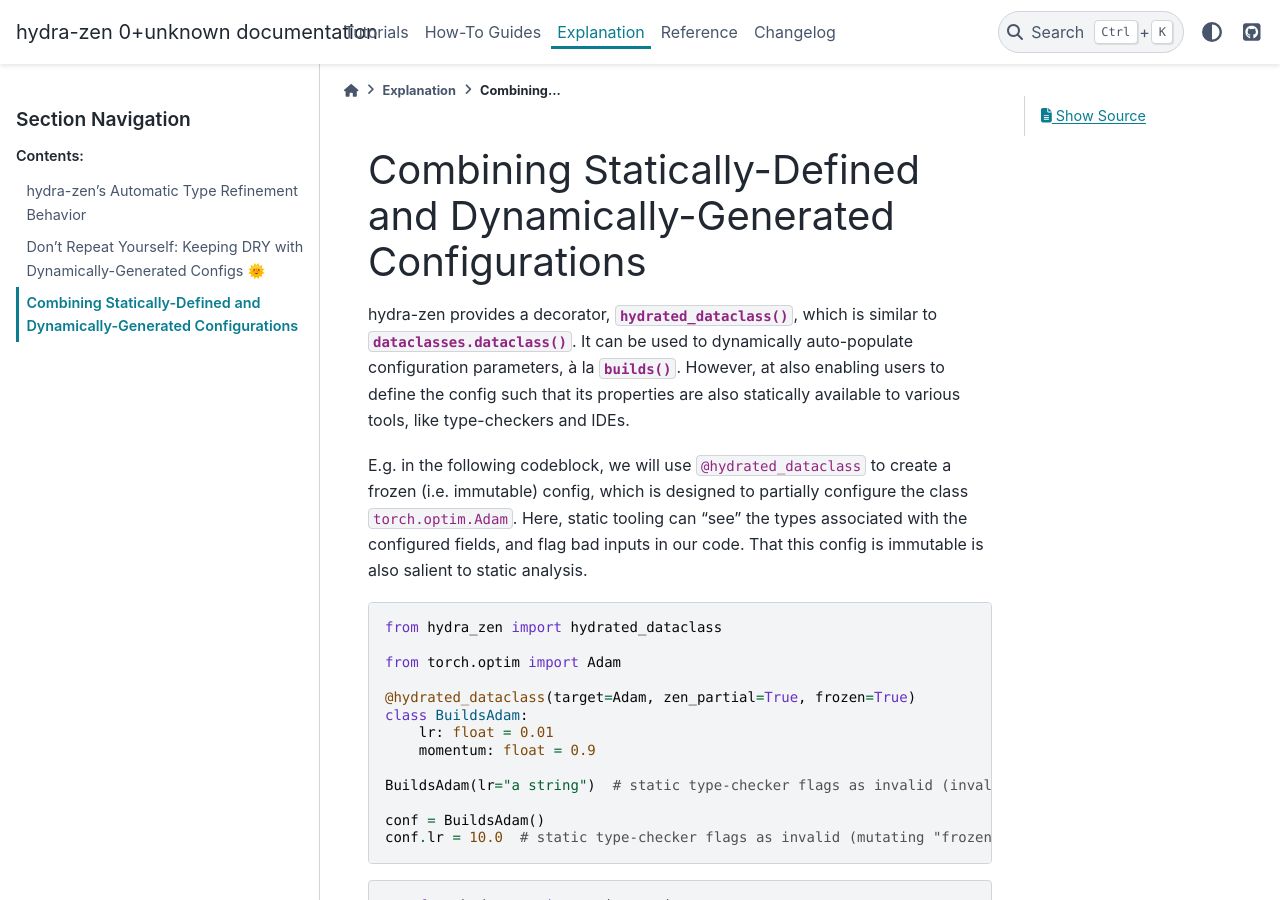
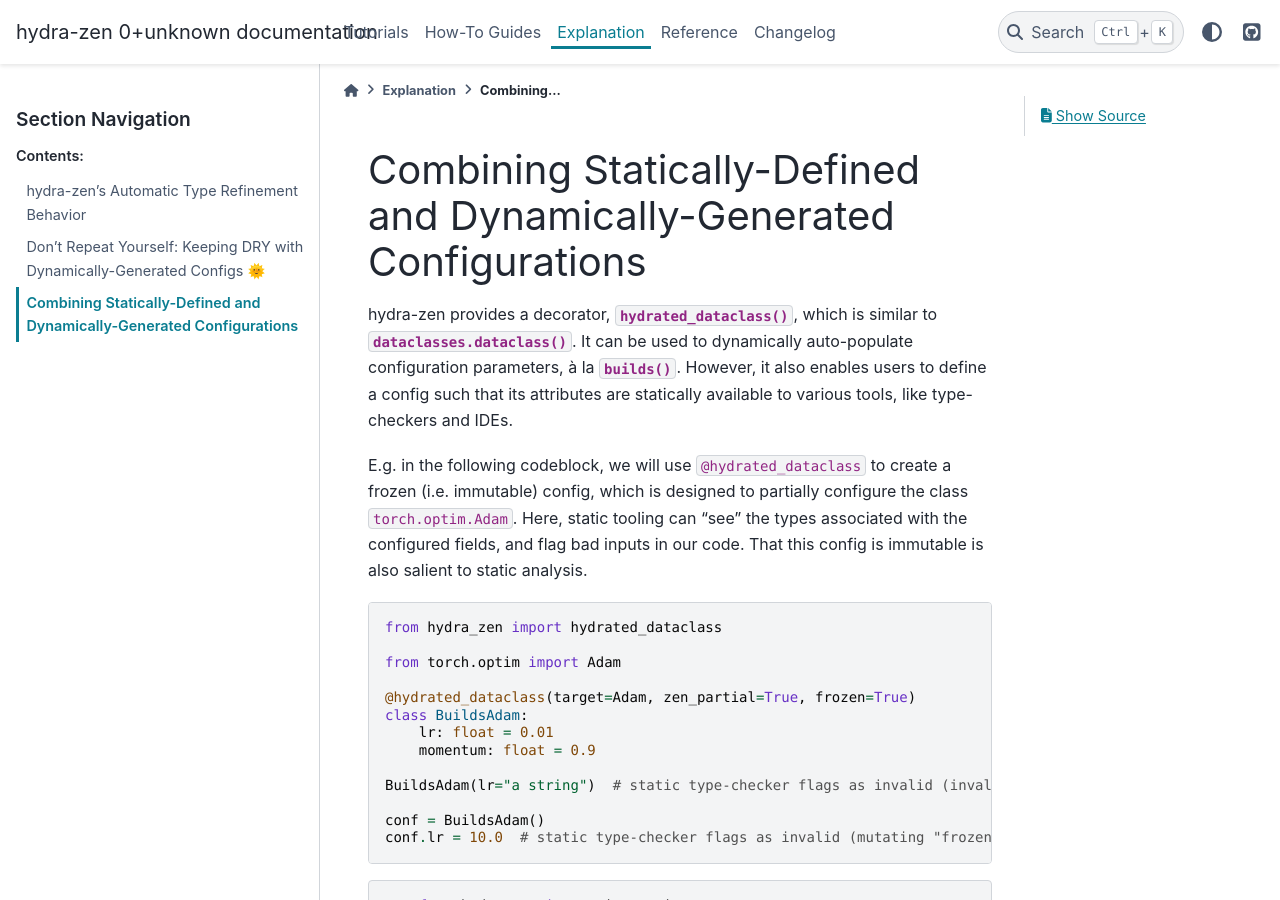
Before and after one commit to mit-ll-responsible-ai/hydra-zen, a Sphinx documentation site: the page built from docs/source/explanation/hydrated_dataclass.rst, in a window 1280 px wide and 900 px high. Built offline with Sphinx 7.4.7 and the PyData theme 0.15.4, drawn with Linux system fonts in a browser that asks for light colours.

Commit message:
Fix typos in hydrated_dataclass.rst

```diff
--- a/docs/source/explanation/hydrated_dataclass.rst
+++ b/docs/source/explanation/hydrated_dataclass.rst
@@ -2,7 +2,7 @@ Combining Statically-Defined and Dynamically-Generated Configurations
 =====================================================================
 
 hydra-zen provides a decorator, :func:`~hydra_zen.hydrated_dataclass`, which is similar
-to :py:func:`dataclasses.dataclass`. It can be used to dynamically auto-populate configuration parameters, à la :func:`~hydra_zen.builds`. However, at also enabling users to define the config such that its properties are also statically available to various tools, like type-checkers and IDEs.
+to :py:func:`dataclasses.dataclass`. It can be used to dynamically auto-populate configuration parameters, à la :func:`~hydra_zen.builds`. However, it also enables users to define a config such that its attributes are statically available to various tools, like type-checkers and IDEs.
 
 E.g. in the following codeblock, we will use ``@hydrated_dataclass`` to create a frozen
 (i.e. immutable) config, which is designed to partially configure the class
```
